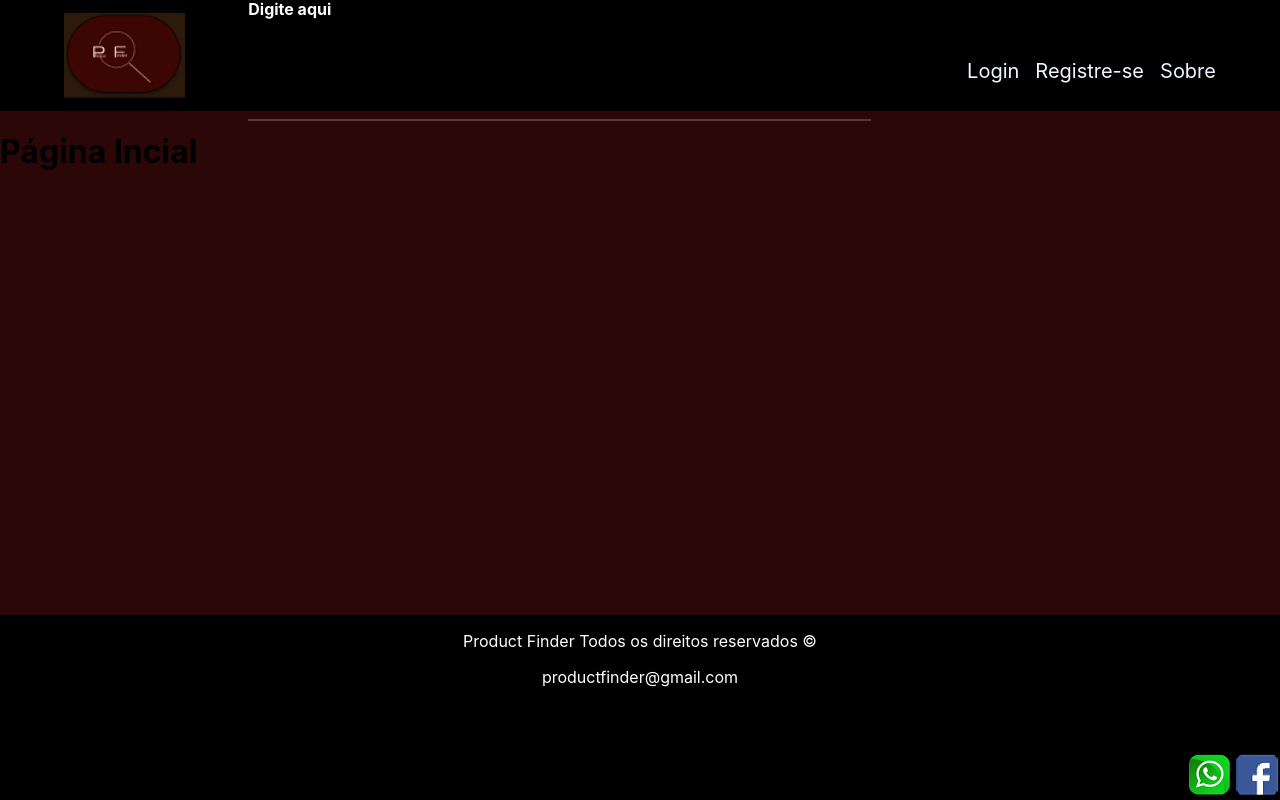
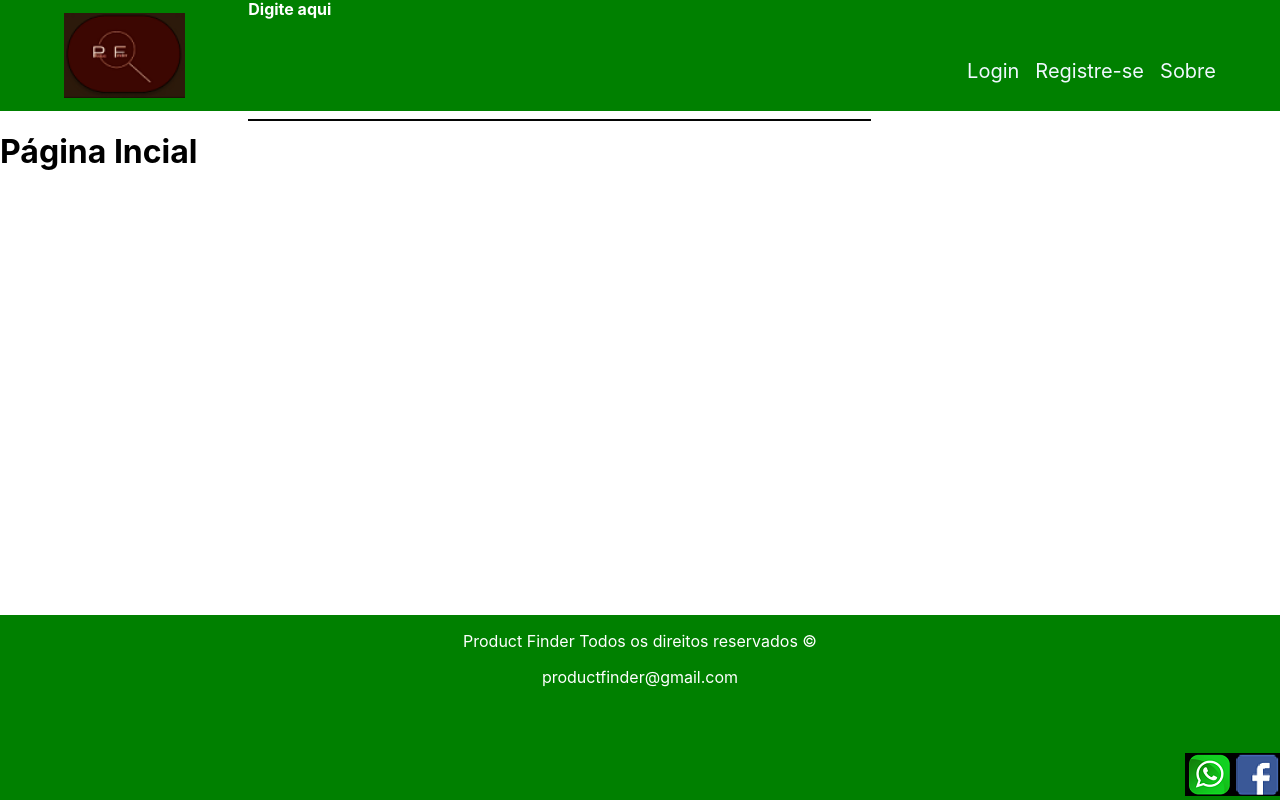
Before and after one commit to GabrielMachado242/product_finder, a React (Create React App) app: page / in a window 1280 px wide. Built offline with nearby package versions, Linux system fonts and the light colour scheme.

Commit message:
Algumas edições do css

```diff
--- a/src/Header/styles.css
+++ b/src/Header/estilo.css
@@ -1,15 +1,11 @@
-header{
+.cabecalhoUm{
  flex: 1;
- background-color: black;
+ background-color:#008000;
  color: white;
  padding: 1% 5%;
  display: flex;
  justify-content: space-between;
  height: 85px;
-}
-
-header .logo{
-    color: azure;
 }
 
 .Container{
@@ -26,7 +22,7 @@ header .logo{
     background: rgba(255, 255, 255, 0);
     padding: 0.2em;
     border: none;
-    border-bottom: solid 2px rgba(255, 255, 255, 0.2);
+    border-bottom: solid 2px rgba(0, 0, 0, 0.979);
     border-radius: 8px 8px 0 0;
     font-size: 3.5rem;
     font-weight: bold;
@@ -36,7 +32,7 @@ header .logo{
 }
 
 .Container form input:focus{
-    background-color: rgba(255, 255, 255, 0.05);
+    background-color: rgba(12, 1, 1, 0.05);
 }
 
 header svg{
@@ -46,10 +42,6 @@ header svg{
 header .header_estilo_container{
     display: flex;
     align-items:center;
-}
-
-body{
-    background-color: #2B0707;
 }
 
 header nav ul {
--- a/src/Header/index.js
+++ b/src/Header/index.js
@@ -1,7 +1,7 @@
 import React, {useState, useEffect} from "react";
-import './styles.css';
 import Logo from "../components/logo.png";
 import {FiMenu} from 'react-icons/fi';
+import './estilo.css';
 
 function Header(){
 
@@ -15,7 +15,7 @@ function Header(){
         })
     }, []);
     return(
-        <header>
+        <header className="cabecalhoUm">
             <img src={Logo} alt="Logo da Empresa" />
             <div className="header_estilo_container">
             <div className="Container">
--- a/src/Rodape/styles.css
+++ b/src/Rodape/styles.css
@@ -1,5 +1,5 @@
 footer{
-    background-color: black;
+    background-color: #008000;
     color: #ffffff;
     bottom: 0;
     width: 100%;
--- a/src/TelaCadastro_header/index.js
+++ b/src/TelaCadastro_header/index.js
@@ -4,9 +4,9 @@ import Logo from "../components/logo.png";
 
 function Cabecalho (){
     return(
-        <header>
+        <header className="cabecalhoDois">
             <img src={Logo} alt="Logo da Empresa" />
-            <div className="Container">
+            <div className="Cont">
             <form>
             <label htmlFor="search">Digite aqui</label>
             <input name="search" id="search"/>
--- a/src/TelaCadastro_header/styles.css
+++ b/src/TelaCadastro_header/styles.css
@@ -1,6 +1,6 @@
-header{
+.cabecalhoDois{
     flex: 1;
-    background-color: black;
+    background-color:#008000;
     color: white;
     padding: 1% 5%;
     display: flex;
@@ -8,12 +8,7 @@ header{
     height: 85px;
    }
 
-   header .logo{
-       color: azure;
-   }
-
-
-.Container form input{
+.Cont form input{
     color: inherit;
     background: rgba(255, 255, 255, 0);
     padding: 0.2em;
@@ -27,19 +22,10 @@ header{
     transition: background-color 0.5s ease-in;
 }
 
-.Container form input:focus{
+.Cont form input:focus{
     background-color: rgba(255, 255, 255, 0.05);
 }
 
 header svg{
     display: none;
 }
-
-header .header_estilo_container{
-    display: flex;
-    align-items:center;
-}
-
-body{
-    background-color: #2B0707;
-}
```
